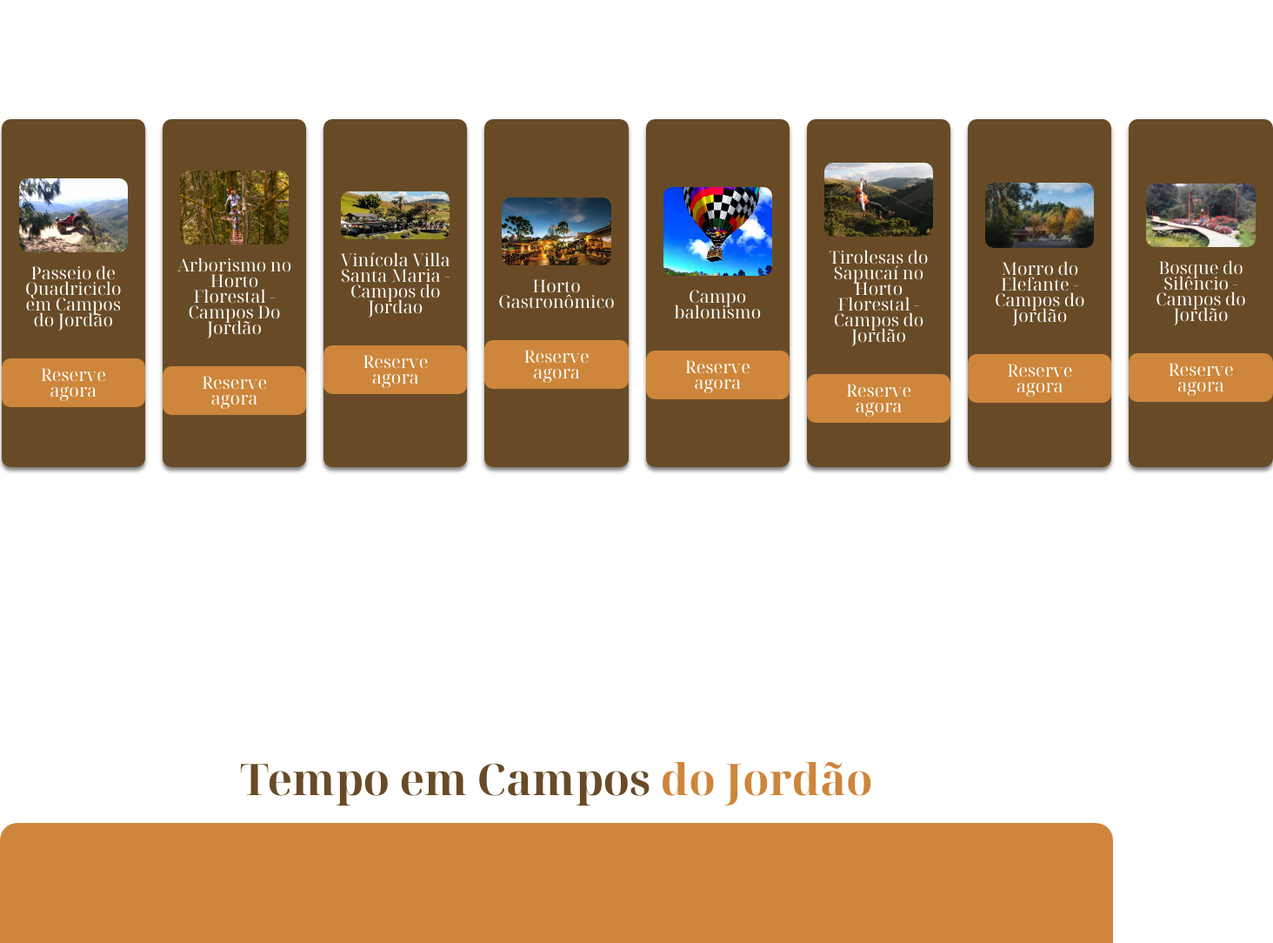
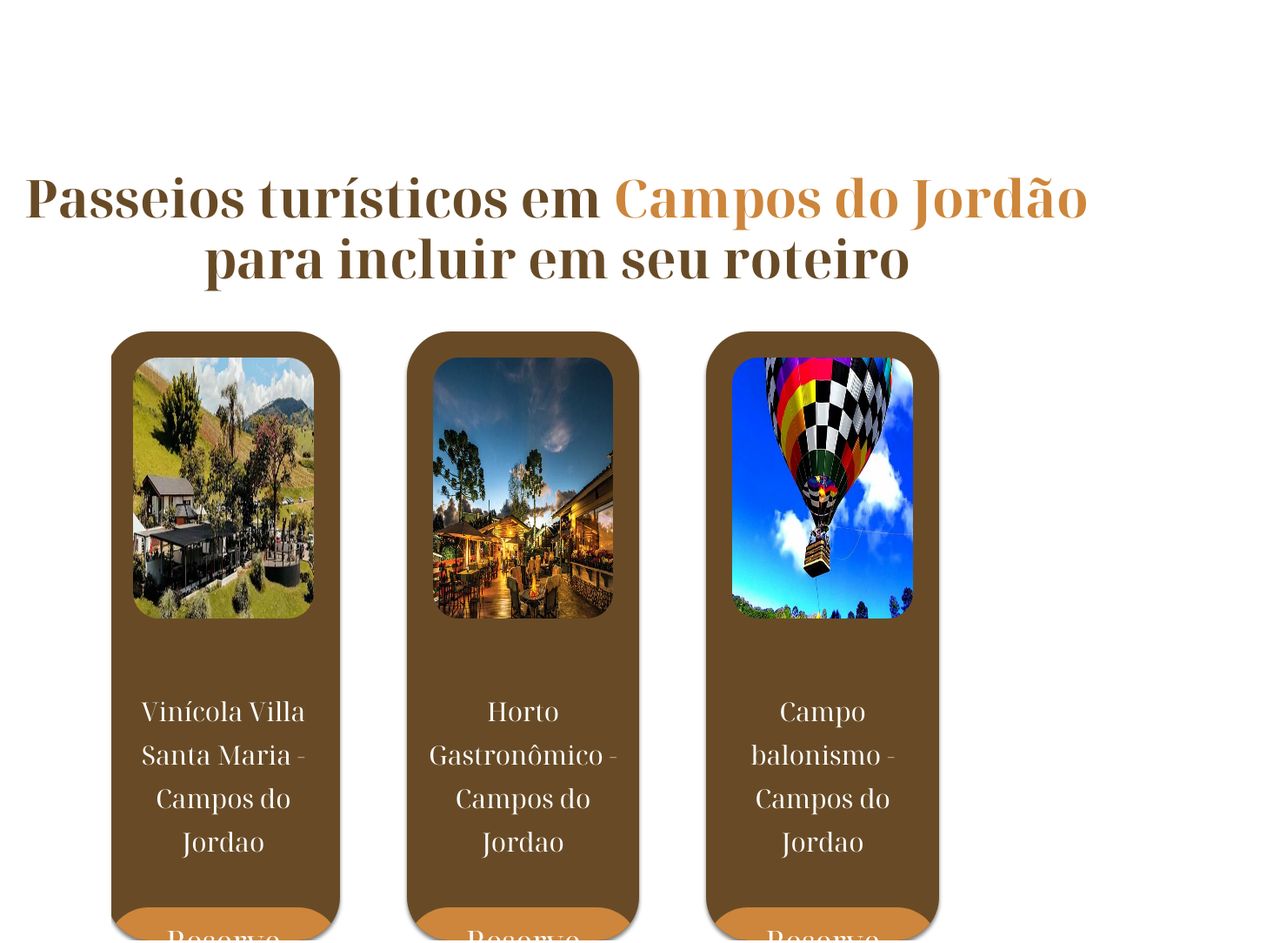
Before and after one commit to vwracity/projetofinalcapacitacao, a plain HTML site: page index.html in a window 1280 px wide. Shown: the part 1680-2764 px from the top of the page at 87% size, 1464 px wide, since content can reach past the window. Drawn offline with nearby package versions, Linux system fonts and the light colour scheme.

Commit message:
arrumando a cagada

```diff
--- a/assets/css/style.css
+++ b/assets/css/style.css
@@ -262,52 +262,95 @@ header nav a{
 #passeios{
     display: flex;
     justify-content: center;
-    gap: 20px;
-    height: 400px;
+    align-items: center;
+    flex-direction: column;
+
+    height: 950px;
     margin-top: 100px;
 
 }
 
-.card{
-    background-color: var(--color-primary);
+#passeios h1{
+    font-size: 60px;
+    max-width: 1300px;
+    text-align: center;
+    line-height: 70px;
+    color: var(--color-primary);
+
+}
+
+.card-content{
+
     display: flex;
     flex-direction: column;
     align-items: center;
-    justify-content: center;
-    width: 280px;
-    border-radius: 10px;
+    justify-content: flex-start;
+    width: 80%;
+    height: 700px;
+
+    background-color: var(--color-primary);
+    border-radius: 50px;
+    box-shadow: 0px 4px 4px rgb(0, 0, 0, 0.5);
+    gap: 30px;
+
     color: var(--color-white);
-    box-shadow: 0px 4px 4px rgb(0, 0, 0, 0.5);
-    height: 400px;
     font-size: 20px;
+    overflow: hidden;
 }
 
-.card a{
-    border-radius: 10px;
-    font-size: 20px;
-    padding: 10px 45px 10px 45px;
+.card-content a{
+    border-radius: 70px;
+    font-size: 35px;
+    padding: 30px 45px;;
     color: var(--color-white);
     background-color: var(--color-secondary);
     border-style: none;
-    margin-top: 20px;
+
     cursor: pointer;
     text-decoration: none;
     text-align: center;
 }
 
-.card p{
-    margin: 15px;
+.card-content p{
+    font-size: 30px;
     text-align: center;
+    margin: 20px;
+    line-height: 50px;
+    margin-top: 50px;
+
 }
 
 .divCardIMG{
-    margin: 0px 20px 0px 20px;
+    margin: 0px 30px 0px 30px;
 }
 
 .divCardIMG img{
+    width: 400px;
+    border-radius: 30px;
+    margin-top: 30px;
+    height: 300px;
+
+
+
+}
+
+.container div img{
+    height: 100%px;
     width: 100%;
-    height: 100%;
-    border-radius: 10px;
+}
+
+.swiper {
+
+    width: 80%;
+    display: flex;
+    justify-content: center;
+    margin: 0px;
+
+}
+
+.swiper-wrapper{
+    display: flex;
+    justify-content: center;
 }
 
 /*Tempo*/
@@ -339,7 +382,7 @@ header nav a{
     border-radius: 20px;
 }
 
-.container{
+.containertempo{
     height: 500px;
     width: 640px;
     display: flex;
@@ -356,13 +399,13 @@ header nav a{
     background-color: var(--color-white);
 }
 
-.container div{
+.containertempo div{
     display: flex;
     align-items: center;
     gap: 10px;
 }
 
-.container div img{
+.containertempo div img{
     height: 60px;
     width: 90px;
 }
--- a/index.html
+++ b/index.html
@@ -5,6 +5,8 @@
     <meta name="viewport" content="width=device-width, initial-scale=1.0">
     <title>Document</title>
     <link rel="stylesheet" href="./assets/css/style.css">
+
+    <link rel="stylesheet" href="https://unpkg.com/swiper/swiper-bundle.min.css"/>
 </head>
 <body>
     <header>
@@ -100,98 +102,133 @@
 
 
         <section id="passeios">
-            <div class="card">
+            <h1>Passeios turísticos em <span class="corzinha">Campos do Jordão</span> para incluir em seu roteiro</h1>
+
+             <div class="swiper mySwiper container">
+
+                 <div class="swiper-wrapper content">
+
+                     <div class="swiper-slide card">
+
+                         <div class="card-content">
                              <div class="divCardIMG">
                                  <img src="./assets/img/aluguelBicicleta.jpg" alt="Passeio de bike">
                              </div>
                              <p>Aluguel de bicicletas no Horto Florestal - Campos do Jordão</p>
                              <a href="https://www.tripadvisor.com.br/AttractionProductReview-g303607-d17460104-Arborismo_in_Horto_Florestal_Campos_Do_Jordao-Campos_Do_Jordao_State_of_Sao_Paulo.html" target="_blank">Reserve agora</a>
                          </div>
+                     </div>
 
-            <div class="card">
+                     <div class="swiper-slide card">
+                          <div class="card-content">
                                  <div class="divCardIMG">
                                      <img src="./assets/img/aluguelQuadriciculo.jpg" alt="Passeio de quadriciculo">
                                  </div>
                                  <p>Passeio de Quadriciclo em Campos do Jordão</p>
                                  <a href="https://www.tripadvisor.com.br/AttractionProductReview-g303607-d26021644-Quadricycle_Tour_in_Campos_do_Jordao-Campos_Do_Jordao_State_of_Sao_Paulo.html" target="_blank">Reserve agora</a>
                          </div>
+                     </div>
 
-            <div class="card">
+                         <div class="swiper-slide card">
+                             <div class="card-content">
                                  <div class="divCardIMG">
                                      <img src="./assets/img/arborismoHorto.jpg" alt="Arborismo">
                                  </div>
                                  <p>Arborismo no Horto Florestal - Campos Do Jordão</p>
                                  <a href="https://www.tripadvisor.com.br/AttractionProductReview-g303607-d17460104-Arborismo_in_Horto_Florestal_Campos_Do_Jordao-Campos_Do_Jordao_State_of_Sao_Paulo.html" target="_blank">Reserve agora</a>
                              </div>
+                         </div>
 
-            <div class="card">
+                         <div class="swiper-slide card">
+                             <div class="card-content">
                                  <div class="divCardIMG">
                                      <img src="./assets/img/vinicolaSantaMaria.webp" alt="Vinícola">
                                  </div>
                                  <p>Vinícola Villa Santa Maria - Campos do Jordao</p>
                                  <a href="https://www.decolar.com/atracoes-turisticas/d-PAM_QJO_47033/vinicola+villa+santa+maria+campos+do+jordao-campos+do+jordao?clickedPrice=318&priceDate=1720014682019&clickedCurrency=BRL&currency=BRL" target="_blank">Reserve agora</a>
                              </div>
+                         </div>
 
-            <div class="card">
+                         <div class="swiper-slide card">
+                             <div class="card-content">
                                  <div class="divCardIMG">
                                      <img src="./assets/img/hortoGastronomico.webp" alt="Restaurante">
                                  </div>
-                <p>Horto Gastronômico</p>
+                                 <p>Horto Gastronômico - Campos do Jordao </p>
                                  <a href="https://www.decolar.com/atracoes-turisticas/d-PAM_QJO_47035/horto+gastronomico-campos+do+jordao?clickedPrice=296&priceDate=1720014682021&clickedCurrency=BRL&currency=BRL" target="_blank">Reserve agora</a>
                              </div>
+                         </div>
 
-            <div class="card">
+                         <div class="swiper-slide card">
+                             <div class="card-content">
                                  <div class="divCardIMG">
                                      <img src="./assets/img/campoBalonismo.jpg" alt="Balão">
                                  </div>
-                <p>Campo balonismo</p>
+                                 <p>Campo balonismo - Campos do Jordao</p>
                                  <a href="https://www.tripadvisor.com.br/Attraction_Review-g303607-d17654993-Reviews-Campos_Balonismo-Campos_Do_Jordao_State_of_Sao_Paulo.html" target="_blank">Reserve agora</a>
                              </div>
+                         </div>
 
-            <div class="card">
+                         <div class="swiper-slide card">
+                             <div class="card-content">
                                  <div class="divCardIMG">
                                      <img src="./assets/img/tirolesaSapucai.jpg" alt="Tirolesa">
                                  </div>
                                  <p>Tirolesas do Sapucaí no Horto Florestal - Campos do Jordão</p>
                                  <a href="https://www.viator.com/pt-BR/tours/Campos-Do-Jordao/Sapucai-Canopies-in-Horto-Florestal-Campos-do-Jordao/d50386-135542P2" target="_blank">Reserve agora</a>
                              </div>
+                         </div>
 
-            <div class="card">
+                         <div class="swiper-slide card">
+                             <div class="card-content">
                                  <div class="divCardIMG">
                                      <img src="./assets/img/morroelefante.jpeg" alt="Montanha">
                                  </div>
                                  <p>Morro do Elefante - Campos do Jordão</p>
                                  <a href="https://www.tripadvisor.com.br/Attraction_Review-g303607-d600645-Reviews-Morro_do_Elefante-Campos_Do_Jordao_State_of_Sao_Paulo.html" target="_blank">Reserve agora</a>
                              </div>
+                         </div>
 
-            <div class="card">
+                         <div class="swiper-slide card">
+                             <div class="card-content">
                                  <div class="divCardIMG">
                                      <img src="./assets/img/bosqueDoSilencio.jpg" alt="Bosque">
                                  </div>
                                  <p>Bosque do Silêncio - Campos do Jordão</p>
+
                                  <a href="https://www.tripadvisor.com.br/Attraction_Review-g303607-d17499823-Reviews-Bosque_do_Silencio-Campos_Do_Jordao_State_of_Sao_Paulo.html" target="_blank">Reserve agora</a>
                              </div>
+                         </div>
+
+
+
+
+                 </div>
+             </div>
+
+             <div class="swiper-button-next"></div>
+             <div class="swiper-button-prev"></div>
+             <div class="swiper-pagination"></div>
+
+
+
         </section>
 
         <section id="tempo">
             <h1>Tempo em Campos<span class="corzinha"> do Jordão</span></h1>
             <div id="divTempo">
-                <div class="container">
+                <div class="containertempo">
                     <p>Agora</p>
-                    <div id="API">
-                        <p id="temperatura"><span>38</span>&deg;C</p>
-                    </div>
+                    <div id="API"></div>
                     <p>Campos do Jordão</p>
                 </div>
                 <span id="divisor"></span>
-                <div class="container">
+                <div class="containertempo">
                     <div>
                         <img src="./assets/img/nuvem.png" alt="Nuvem">
                         <p>Umidade</p>
                     </div>
-                    <div id="API">
-                        <p id="umidade"><span>38</span>&deg;C</p>
-                    </div>
+                    <div id="API"></div>
                 </div>
             </div>
         </section>
@@ -234,5 +271,9 @@
         </div>
     </footer>
     <script src="script.js"></script>
+
+    <script src="https://unpkg.com/swiper/swiper-bundle.min.js"></script>
+
+    <script src="./script2.js"></script>
 </body>
 </html>
--- /dev/null
+++ b/script2.js
@@ -0,0 +1,15 @@
+var swiper = new Swiper(".mySwiper", {
+    slidesPerView: 3,
+    spaceBetween: 10,
+    slidesPerGroup: 3,
+    loop: true,
+    loopFillGroupWithBlank: true,
+    pagination: {
+      el: ".swiper-pagination",
+      clickable: true,
+    },
+    navigation: {
+      nextEl: ".swiper-button-next",
+      prevEl: ".swiper-button-prev",
+    },
+  });
```
Lines whose indentation alone changed are shown as unchanged.
